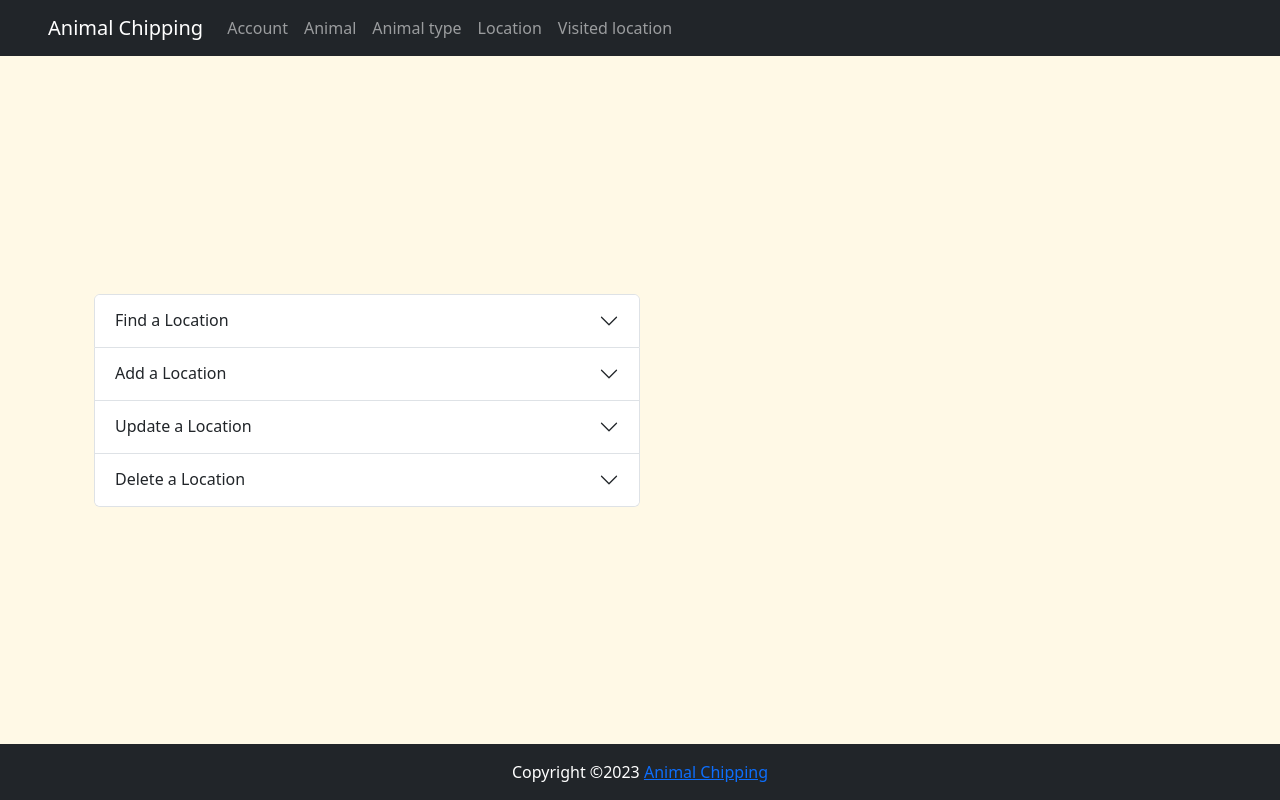
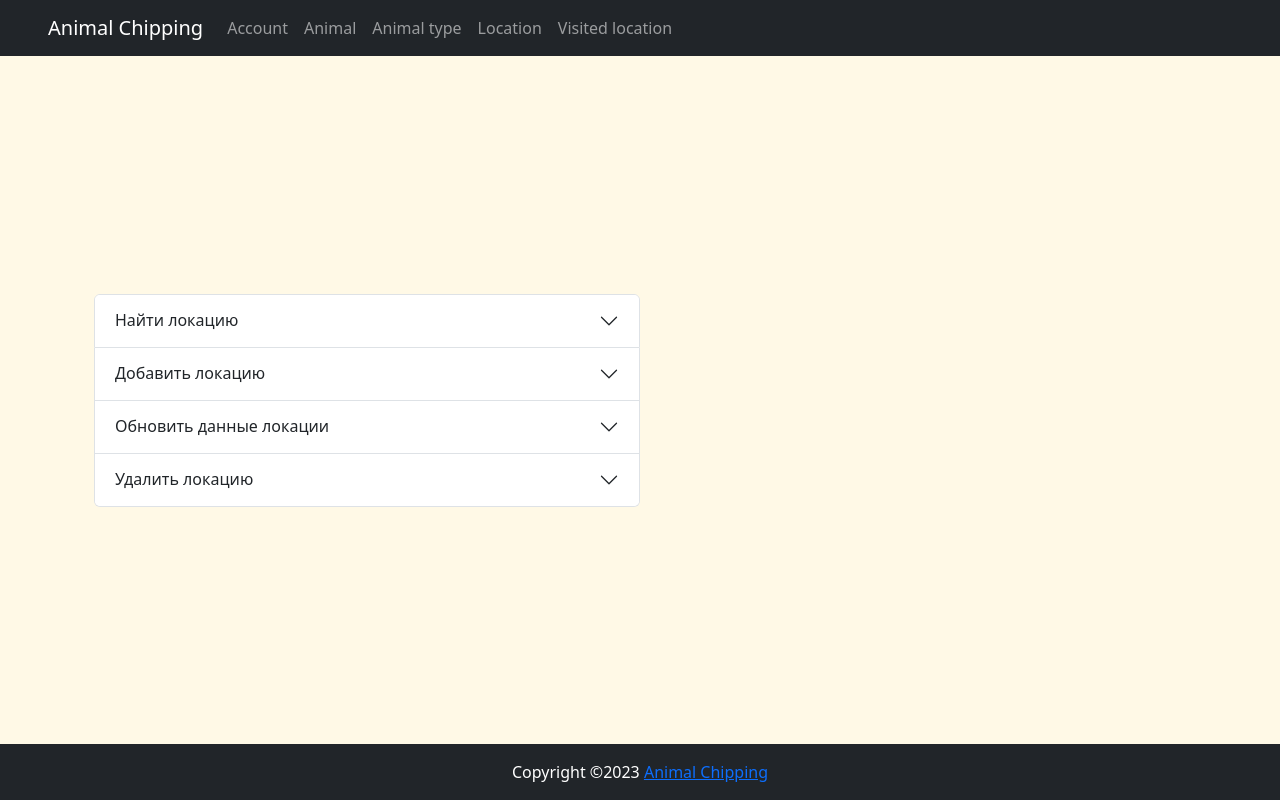
Before and after one commit to krios2146/animal-chipping-api, an Angular app in the folder animal-chipping-front/: page /location in a window 1280 px wide. Built offline with nearby package versions, Linux system fonts and the light colour scheme.

Commit message:
refactor: translate location component

```diff
--- a/animal-chipping-front/src/app/location/location.component.html
+++ b/animal-chipping-front/src/app/location/location.component.html
@@ -4,7 +4,7 @@
             <h2 class="accordion-header">
                 <button class="accordion-button collapsed" type="button" data-bs-toggle="collapse" data-bs-target="#collapseOne"
                     aria-expanded="false" aria-controls="collapseOne" (click)="setActiveTab('FIND')">
-                    Find a Location
+                    Найти локацию
                 </button>
             </h2>
             <div id="collapseOne" class="accordion-collapse collapse" data-bs-parent="#accordionExample">
@@ -13,7 +13,7 @@
                         <div class="form-floating my-3">
                             <input type="number" class="form-control" id="locationId" formControlName="locationId"
                                 placeholder="Enter Location ID">
-                            <label for="locationId">Location ID</label>
+                            <label for="locationId">ID локации</label>
                         </div>
                         <button [disabled]="findForm.invalid" type="submit" class="btn btn-primary">Submit</button>
                     </form>
@@ -25,7 +25,7 @@
                 <button class="accordion-button collapsed" type="button" data-bs-toggle="collapse"
                     data-bs-target="#collapseTwo" aria-expanded="false" aria-controls="collapseTwo"
                     (click)="setActiveTab('ADD')">
-                    Add a Location
+                    Добавить локацию
                 </button>
             </h2>
             <div id="collapseTwo" class="accordion-collapse collapse" data-bs-parent="#accordionExample">
@@ -34,12 +34,12 @@
                         <div class="form-floating my-3">
                             <input type="number" class="form-control" id="latitude" formControlName="latitude"
                                 placeholder="Enter Location latitude">
-                            <label for="latitude">Latitude</label>
+                            <label for="latitude">Широта</label>
                         </div>
                         <div class="form-floating my-3">
                             <input type="number" class="form-control" id="longitude" formControlName="longitude"
                                 placeholder="Enter Location longitude">
-                            <label for="longitude">Longitude</label>
+                            <label for="longitude">Долгота</label>
                         </div>
                         <button [disabled]="addForm.invalid" type="submit" class="btn btn-primary">Submit</button>
                     </form>
@@ -51,7 +51,7 @@
                 <button class="accordion-button collapsed" type="button" data-bs-toggle="collapse"
                     data-bs-target="#collapseThree" aria-expanded="false" aria-controls="collapseThree"
                     (click)="setActiveTab('UPDATE')">
-                    Update a Location
+                    Обновить данные локации
                 </button>
             </h2>
             <div id="collapseThree" class="accordion-collapse collapse" data-bs-parent="#accordionExample">
@@ -60,17 +60,17 @@
                         <div class="form-floating my-3">
                             <input type="number" class="form-control" id="locationId" formControlName="locationId"
                                 placeholder="Enter Location ID">
-                            <label for="locationId">Location ID</label>
+                            <label for="locationId">ID локации</label>
                         </div>
                         <div class="form-floating my-3">
                             <input type="number" class="form-control" id="latitude" formControlName="latitude"
                                 placeholder="Enter Location latitude">
-                            <label for="latitude">Latitude</label>
+                            <label for="latitude">Широта</label>
                         </div>
                         <div class="form-floating my-3">
                             <input type="number" class="form-control" id="longitude" formControlName="longitude"
                                 placeholder="Enter Location longitude">
-                            <label for="longitude">Longitude</label>
+                            <label for="longitude">Долгота</label>
                         </div>
                         <button [disabled]="updateForm.invalid" type="submit" class="btn btn-primary">Submit</button>
                     </form>
@@ -82,7 +82,7 @@
                 <button class="accordion-button collapsed" type="button" data-bs-toggle="collapse"
                     data-bs-target="#collapseFour" aria-expanded="false" aria-controls="collapseFour"
                     (click)="setActiveTab('DELETE')">
-                    Delete a Location
+                    Удалить локацию
                 </button>
             </h2>
             <div id="collapseFour" class="accordion-collapse collapse" data-bs-parent="#accordionExample">
@@ -91,7 +91,7 @@
                         <div class="form-floating my-3">
                             <input type="number" class="form-control" id="locationId" formControlName="locationId"
                                 placeholder="Enter Location ID">
-                            <label for="locationId">Location ID</label>
+                            <label for="locationId">ID локации</label>
                         </div>
                         <button [disabled]="deleteForm.invalid" type="submit" class="btn btn-primary">Submit</button>
                     </form>
```
